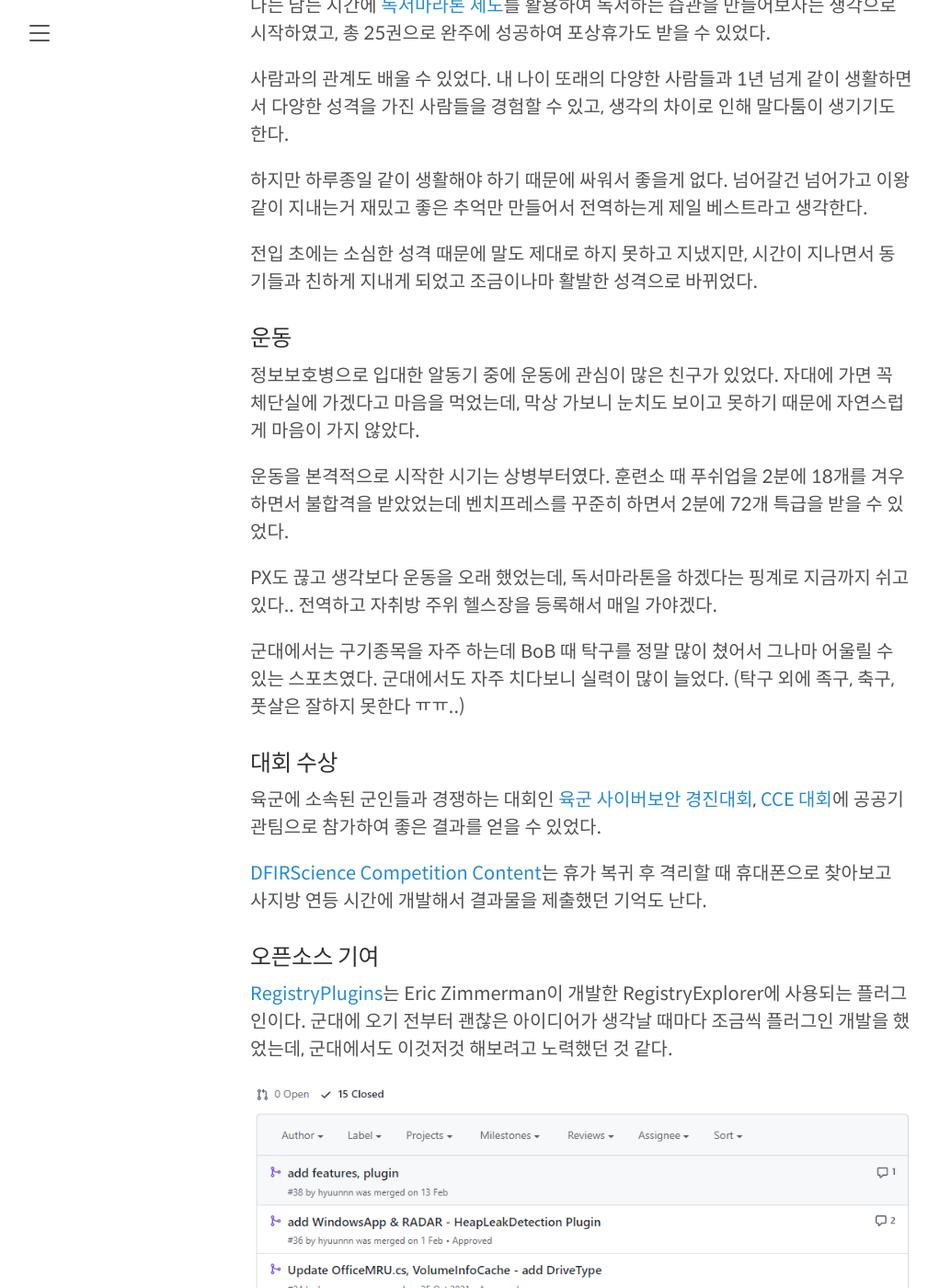
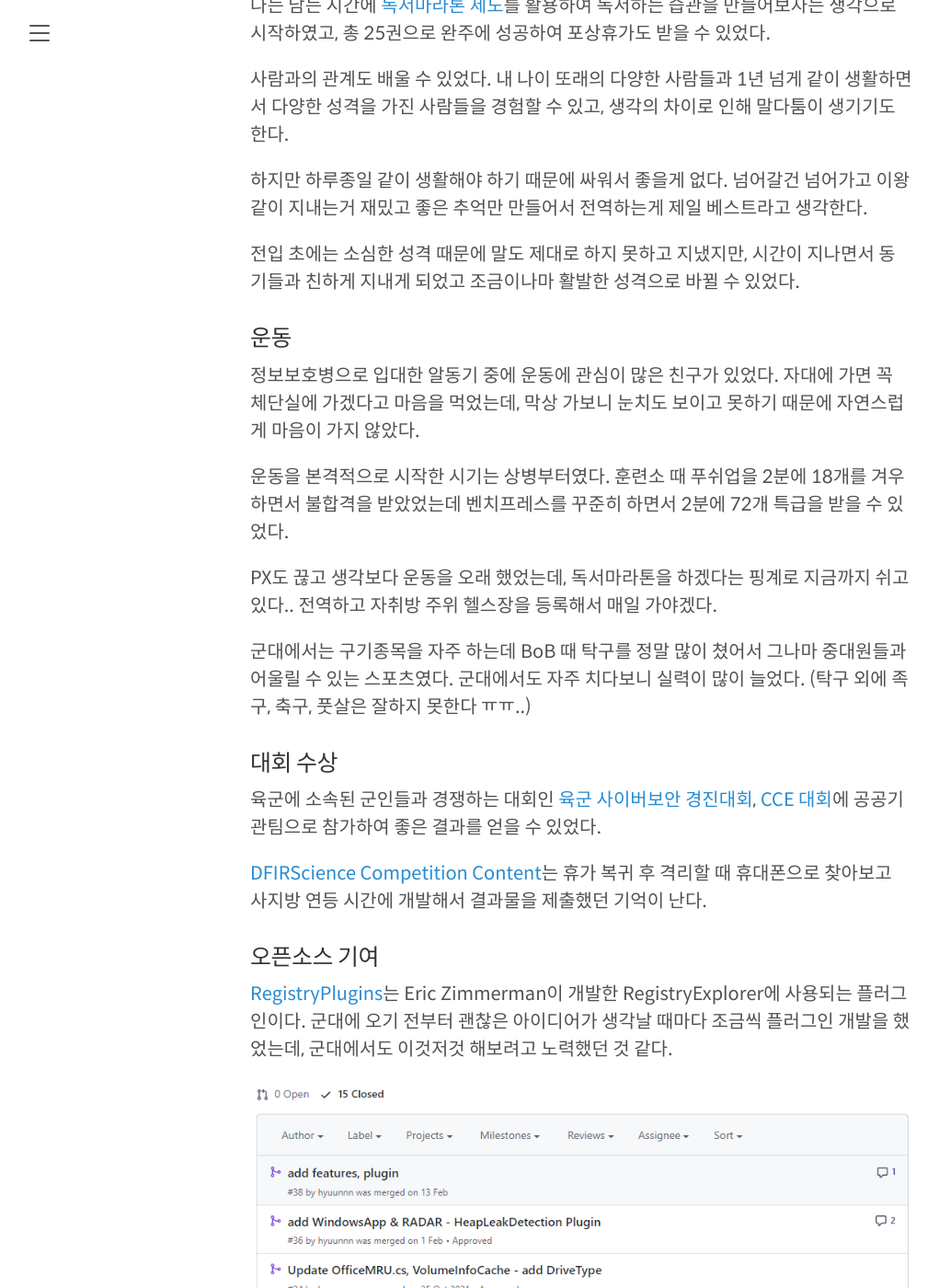
Before and after one commit to hyuunnn/hyuunnn.github.io, a Jekyll site: the page built from _posts/2022-07-25-army.md, in a window 1280 px wide and 1400 px high, scrolled down 482 px. Shown: the whole window at 92% size, without its empty margins (8-1029 px from the left). Built offline with Jekyll 4.4.1, drawn with Linux system fonts in a browser that asks for light colours; some of the changed text lies outside the part shown.

Commit message:
2022-07-25

```diff
--- a/_posts/2022-07-25-army.md
+++ b/_posts/2022-07-25-army.md
@@ -18,7 +18,7 @@
 
 하지만 하루종일 같이 생활해야 하기 때문에 싸워서 좋을게 없다. 넘어갈건 넘어가고 이왕 같이 지내는거 재밌고 좋은 추억만 만들어서 전역하는게 제일 베스트라고 생각한다.
 
-전입 초에는 소심한 성격 때문에 말도 제대로 하지 못하고 지냈지만, 시간이 지나면서 동기들과 친하게 지내게 되었고 조금이나마 활발한 성격으로 바뀌었다.
+전입 초에는 소심한 성격 때문에 말도 제대로 하지 못하고 지냈지만, 시간이 지나면서 동기들과 친하게 지내게 되었고 조금이나마 활발한 성격으로 바뀔 수 있었다.
 
 ### 운동
 
@@ -28,13 +28,13 @@
 
 PX도 끊고 생각보다 운동을 오래 했었는데, 독서마라톤을 하겠다는 핑계로 지금까지 쉬고 있다.. 전역하고 자취방 주위 헬스장을 등록해서 매일 가야겠다.
 
-군대에서는 구기종목을 자주 하는데 BoB 때 탁구를 정말 많이 쳤어서 그나마 어울릴 수 있는 스포츠였다. 군대에서도 자주 치다보니 실력이 많이 늘었다. (탁구 외에 족구, 축구, 풋살은 잘하지 못한다 ㅠㅠ..)
+군대에서는 구기종목을 자주 하는데 BoB 때 탁구를 정말 많이 쳤어서 그나마 중대원들과 어울릴 수 있는 스포츠였다. 군대에서도 자주 치다보니 실력이 많이 늘었다. (탁구 외에 족구, 축구, 풋살은 잘하지 못한다 ㅠㅠ..)
 
 ### 대회 수상
 
 육군에 소속된 군인들과 경쟁하는 대회인 <a href="https://kookbang.dema.mil.kr/newsWeb/m/20211027/1/BBSMSTR_000000010023/view.do">육군 사이버보안 경진대회</a>, <a href="https://www.dailysecu.com/news/articleView.html?idxno=130707">CCE 대회</a>에 공공기관팀으로 참가하여 좋은 결과를 얻을 수 있었다.
 
-<a href="https://dfir.science/2021/11/WIN-100USD-and-PRIZES-Nov-DFIR-Dev.html">DFIRScience Competition Content</a>는 휴가 복귀 후 격리할 때 휴대폰으로 찾아보고 사지방 연등 시간에 개발해서 결과물을 제출했던 기억도 난다.
+<a href="https://dfir.science/2021/11/WIN-100USD-and-PRIZES-Nov-DFIR-Dev.html">DFIRScience Competition Content</a>는 휴가 복귀 후 격리할 때 휴대폰으로 찾아보고 사지방 연등 시간에 개발해서 결과물을 제출했던 기억이 난다.
 
 ### 오픈소스 기여
 
@@ -68,7 +68,7 @@
 
 <a href="https://www.babbel.com/en/magazine/internet-language">What Are The Most-Used Languages On The Internet?</a>
 
-인터넷 세상에 존재하는 다양한 정보들이 영어로 되어있기도 하고, 세계 공용 언어로 영어를 제일 많이 사용하기 때문에 외국인과의 의사소통에도 영어는 필수라는 생각을 예전부터 가지고 있었다. (BoB 해외연수로 싱가폴에 갔을 때 부스에 가서 구글 번역기로 대화했던 기억이 난다.. 정말 쪽팔렸다 ㅋㅋ..)
+인터넷 세상에 존재하는 다양한 정보들이 영어로 되어있기도 하고, 세계 공용 언어로 영어를 제일 많이 사용하기 때문에 외국인과의 의사소통에서 영어는 꼭 필요하다. (BoB 해외연수로 싱가폴에 갔을 때 부스에 가서 구글 번역기로 대화했던 기억이 난다.. 정말 쪽팔렸다 ㅋㅋ..)
 
 그래서 군대에 가면 꼭 공부를 하겠다! 생각을 했었는데 결국 중간에 포기하고 말았다. ㅠㅠ..
 
```
